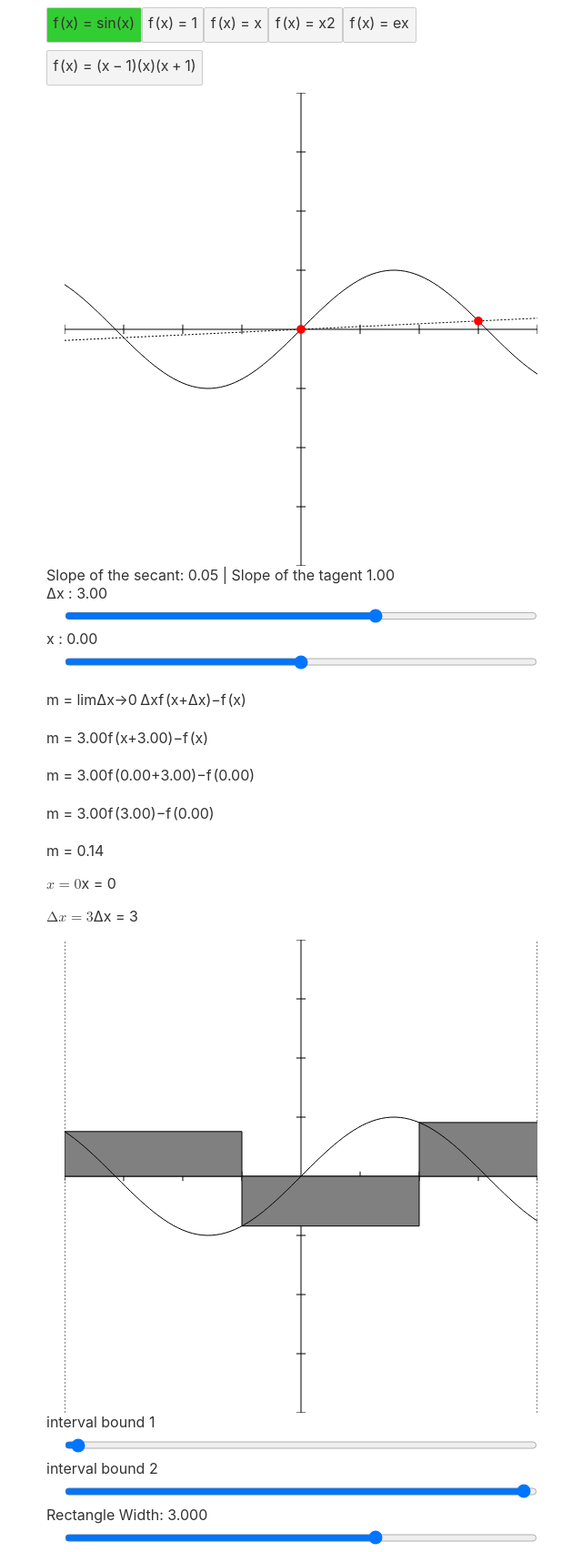
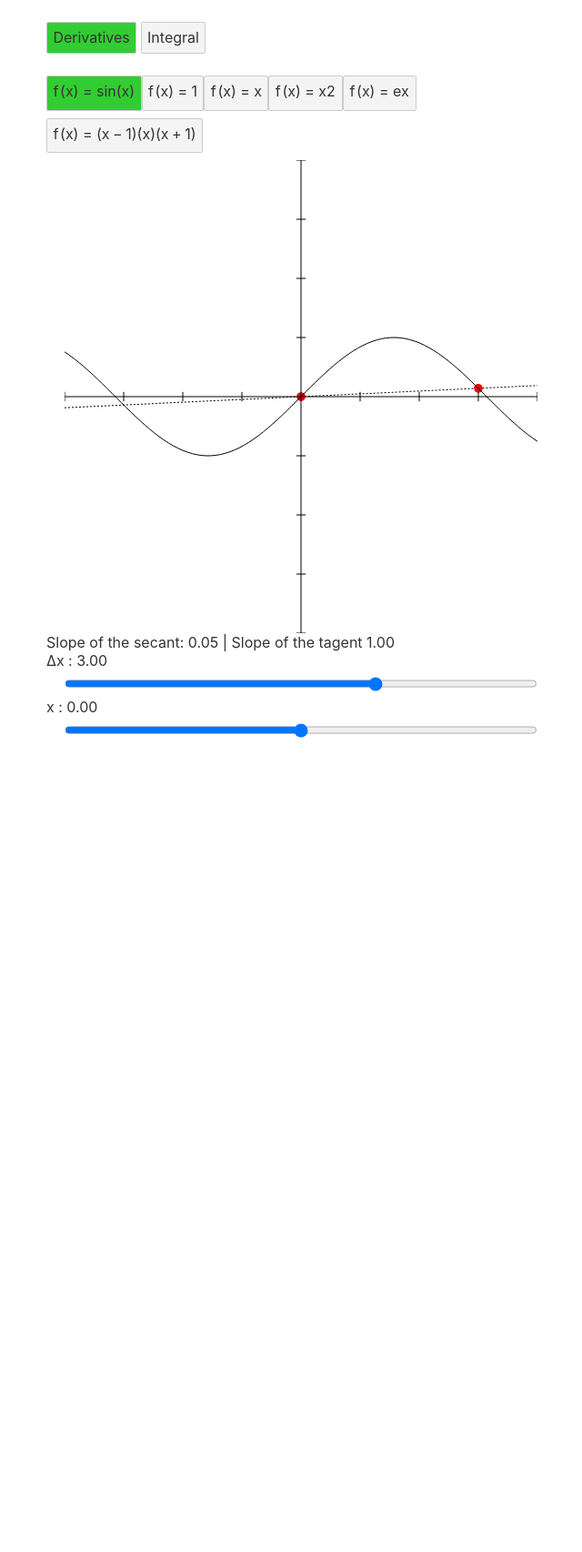
Before and after one commit to nchlsb/early-calc, a Svelte app: page / in a window 1280 px wide. Shown: the whole page at 91% size, without its empty margins (309-949 px from the left). After the commit the page ends 818 px from the top, so only its background shows below. Built offline with nearby package versions, Linux system fonts and the light colour scheme.

Commit message:
Both integrals and derivatives appear on the same graph now, and a single control changes both the closeness to tangent and the rectangle width

```diff
--- a/src/App.svelte
+++ b/src/App.svelte
@@ -1,5 +1,5 @@
 <script lang="ts">
-	import type { Point } from "./helpers";
+	import type { Point, Context } from "./helpers";
 	import { pointSlope, range, slope, twoPoints } from "./helpers";
 	import * as katex from "katex";
 	import { onMount } from 'svelte/internal';
@@ -26,6 +26,11 @@
 	let x: number;
 	$: x = sliderX;
 
+	// let sliderDeltaX = Math.log((xMaxBound - xMinBound) / 2);
+	// let dx: number;
+	// $: dx = Math.exp(sliderDeltaX) - 1;
+
+
 	let sliderDeltaX = Math.log((xMaxBound - xMinBound) / 2);
 	let deltaX: number;
 	$: deltaX = Math.exp(sliderDeltaX) - 1;
@@ -45,12 +50,10 @@
 	let integralUpperBound: number;
 	$: integralUpperBound = Math.max(integralBound1, integralBound2);
 
-	let sliderRectangleWidth = Math.log((xMaxBound - xMinBound) / 2);
-	let dx: number;
-	$: dx = Math.exp(sliderRectangleWidth) - 1;
+
 
 	let f: (x: number) => number
-	$: f = functions[selectedIndex].implementation
+	$: f = functions[selectedFunctionIndex].implementation
 
 	let numberOfPoints: number = 100;
 
@@ -69,6 +72,9 @@
 		x2: xMaxBound, y2: pointSlope(xMaxBound, slope(x, f(x), x + DELTX_X_APPROACHES_0, f(x + DELTX_X_APPROACHES_0)), x, f(x))
 	}
 
+	let context: Context
+	$: context = "Derivative";
+
 	// -10 -> 5
 	// offset => 0, 1, 2, 3, 4, 5, 6, 7, 8, 9, 10, 11, 12, 13, 14, 15
 	// lowerBound + offset
@@ -81,7 +87,7 @@
 	}), {x: xMaxBound, y: f(xMaxBound)}];
 
 	let numberRectangles: number;
-	$: numberRectangles = (integralUpperBound - integralLowerBound) / dx;
+	$: numberRectangles = (integralUpperBound - integralLowerBound) / deltaX;
 
 	let riemannRectangles: Rectangle[]
 	$: riemannRectangles = range(numberRectangles).map(n => {
@@ -91,7 +97,7 @@
 		// SVG can't process negative height
 		return {
 			height: Math.abs(y),
-			width: dx,
+			width: deltaX,
 			lowerLeftCorner: {x: x, y: (y > 0) ? 0 : y}
 		};
 	});
@@ -122,20 +128,20 @@
 	});
 
 	function renderEquation(): void {
-		katex.render(`x = ${x}`, document.getElementById('xEquals'))
-		katex.render(`\\Delta x = ${deltaX}`, document.getElementById('deltaXEquals'))
+		// katex.render(`x = ${x}`, document.getElementById('xEquals'))
+		// katex.render(`\\Delta x = ${deltaX}`, document.getElementById('deltaXEquals'))
 
 
-		katex.render('m = \\lim_{\\Delta x \\rightarrow 0} \\frac{f(x + \\Delta x) - f(x)}{\\Delta x}',
-			document.getElementById('differenceEquation1'), {output: 'html'})
-		katex.render(`m = \\frac{f(x + ${g(deltaX)}) - f(x)}{${g(deltaX)}}`,
-			document.getElementById('differenceEquation2'), {output: 'html'})
-		katex.render(`m = \\frac{f(${g(x)} + ${g(deltaX)}) - f(${g(x)})}{${g(deltaX)}}`,
-			document.getElementById('differenceEquation3'), {output: 'html'})
-		katex.render(`m = \\frac{f(${g(x + deltaX)}) - f(${g(x)})}{${g(deltaX)}}`,
-			document.getElementById('differenceEquation4'), {output: 'html'})
-		katex.render(`m = ${g(f(x + deltaX) - f(x) / deltaX)}`,
-			document.getElementById('differenceEquation5'), {output: 'html'})
+		// katex.render('m = \\lim_{\\Delta x \\rightarrow 0} \\frac{f(x + \\Delta x) - f(x)}{\\Delta x}',
+		// 	document.getElementById('differenceEquation1'), {output: 'html'})
+		// katex.render(`m = \\frac{f(x + ${g(deltaX)}) - f(x)}{${g(deltaX)}}`,
+		// 	document.getElementById('differenceEquation2'), {output: 'html'})
+		// katex.render(`m = \\frac{f(${g(x)} + ${g(deltaX)}) - f(${g(x)})}{${g(deltaX)}}`,
+		// 	document.getElementById('differenceEquation3'), {output: 'html'})
+		// katex.render(`m = \\frac{f(${g(x + deltaX)}) - f(${g(x)})}{${g(deltaX)}}`,
+		// 	document.getElementById('differenceEquation4'), {output: 'html'})
+		// katex.render(`m = ${g(f(x + deltaX) - f(x) / deltaX)}`,
+		// 	document.getElementById('differenceEquation5'), {output: 'html'})
 	}
 
 	function g(n: number): string {
@@ -143,18 +149,60 @@
 	}
 
 
-let selectedIndex = 0;
+let selectedFunctionIndex = 0;
 
 </script>
 <div class="outer">
 <div class="container">
-	{#each functions as f, index}
-		<button class={index === selectedIndex ? 'highlighted' : ''} on:click={_ => selectedIndex = index}><span id={f.id}>{f.representation}</span></button>
+
+	<p>
+		<button class={context === 'Derivative' ? 'highlighted' : ''}  on:click={_ => context = 'Derivative'}>Derivatives</button>
+		<button class={context === 'Integral' ? 'highlighted' : ''}  on:click={_ => context = 'Integral'}>Integral</button>
+	</p>
+
+	{#each functions as f, functionIndex}
+		<button class={functionIndex === selectedFunctionIndex ? 'highlighted' : ''} on:click={_ => selectedFunctionIndex = functionIndex}><span id={f.id}>{f.representation}</span></button>
 	{/each}
+
 
 	<!-- derivatives -->
 	<svg class="cartesian" viewBox="{xMinBound} {yMinBound} {(xMaxBound - xMinBound)} {(yMaxBound - yMinBound)}">
 		<g>
+
+
+
+
+			{#if context === 'Derivative'}
+
+			<line stroke="black" stroke-dasharray="2,2" fill="none"
+				x1={displayedSecantLine.x1} y1={displayedSecantLine.y1}
+				x2={displayedSecantLine.x2} y2={displayedSecantLine.y2}
+			/>
+			<!-- <line stroke="grey" stroke-dasharray="2,2" fill="none"
+				x1={tangentLine.x1} y1={tangentLine.y1}
+				x2={tangentLine.x2} y2={tangentLine.y2}
+			/> -->
+
+			<circle cx={x} cy={f(x)} r=".075" fill="red"></circle>
+			<circle cx={x + deltaX} cy={f(x + deltaX)} r=".075" fill="red"></circle>
+
+			<!-- <text x={x} y={-f(x)} font-size=".4">Delt X</text> -->
+			{:else}
+			<!-- bounds of intergral -->
+			<line stroke="black" stroke-dasharray="2,2" fill="none" x1={integralLowerBound} y1={yMinBound} x2={integralLowerBound} y2={yMaxBound} />
+			<line stroke="black" stroke-dasharray="2,2" fill="none" x1={integralUpperBound} y1={yMinBound} x2={integralUpperBound} y2={yMaxBound} />
+			{#each riemannRectangles as rectangle}
+			<rect
+				class="riemann-rectangle"
+				x={rectangle.lowerLeftCorner.x}
+				y={rectangle.lowerLeftCorner.y}
+				width={rectangle.width}
+				height={rectangle.height}
+			/>
+			{/each}
+
+
+			{/if}
 			<!-- x and y axis -->
 			<line stroke="black" fill="none" x1={xMinBound} y1="0" x2={xMaxBound} y2="0" />
 			<line stroke="black" fill="none" x1="1"  y1={GRAPH_AXIS_MARK_LENGTH} x2="1"  y2={-GRAPH_AXIS_MARK_LENGTH} />
@@ -174,23 +222,8 @@ let selectedIndex = 0;
 			<line stroke="black" fill="none" x1={-GRAPH_AXIS_MARK_LENGTH} y1="-2" x2={GRAPH_AXIS_MARK_LENGTH} y2="-2" />
 			<line stroke="black" fill="none" x1={-GRAPH_AXIS_MARK_LENGTH} y1="-3" x2={GRAPH_AXIS_MARK_LENGTH} y2="-3" />
 			<line stroke="black" fill="none" x1={-GRAPH_AXIS_MARK_LENGTH} y1="-4" x2={GRAPH_AXIS_MARK_LENGTH} y2="-4" />
-
 			<!-- graph of function -->
 			<polyline stroke="black" fill="none" points={points.map(point => `${point.x},${point.y}`).join(' ')} />
-
-			<line stroke="black" stroke-dasharray="2,2" fill="none"
-				x1={displayedSecantLine.x1} y1={displayedSecantLine.y1}
-				x2={displayedSecantLine.x2} y2={displayedSecantLine.y2}
-			/>
-			<!-- <line stroke="grey" stroke-dasharray="2,2" fill="none"
-				x1={tangentLine.x1} y1={tangentLine.y1}
-				x2={tangentLine.x2} y2={tangentLine.y2}
-			/> -->
-
-			<circle cx={x} cy={f(x)} r=".075" fill="red"></circle>
-			<circle cx={x + deltaX} cy={f(x + deltaX)} r=".075" fill="red"></circle>
-
-			<!-- <text x={x} y={-f(x)} font-size=".4">Delt X</text> -->
 		</g>
 	</svg>
 
@@ -206,8 +239,13 @@ let selectedIndex = 0;
 	<span style="display: inline-block;">
 		<label id="labelDeltaXValue" for="deltaX">{deltaX.toFixed(2)}</label>
 	</span>
+	<input id="deltaX" type="range" min="0.01" step="0.01" max={Math.log(xMaxBound - xMinBound).toFixed(2)}  bind:value={sliderDeltaX} on:input={renderEquation}>
 
-	<input id="deltaX" type="range" min="0.01" step="0.01" max={Math.log(xMaxBound - xMinBound).toFixed(2)}  bind:value={sliderDeltaX} on:input={renderEquation}>
+	{#if context === 'Derivative'}
+
+
+
+
 	<span style="display: inline-block;">
 		<label id="labelX" for="x">x:</label>
 	</span>
@@ -216,68 +254,21 @@ let selectedIndex = 0;
 	</span>
 	<input id="x" type="range" step="0.01" min={xMinBound} max={xMaxBound} bind:value={sliderX} on:input={renderEquation}>
 
+	{:else}
 
-	<p id="differenceEquation1"></p>
+	<label for="range1">interval bound 1</label>
+	<input class="bound-range1" type="range" min={xMinBound} max={xMaxBound} step=".01" bind:value={integralBound1}>
+	<label for="bound-range2">interval bound 2</label>
+	<input class="bound-range2" type="range" min={xMinBound} max={xMaxBound} step=".01" bind:value={integralBound2}>
+	{/if}
+	<!-- <p id="differenceEquation1"></p>
 	<p id="differenceEquation2"></p>
 	<p id="differenceEquation3"></p>
 	<p id="differenceEquation4"></p>
 	<p id="differenceEquation5"></p>
 	<p id="xEquals"></p>
-	<p id="deltaXEquals"></p>
+	<p id="deltaXEquals"></p> -->
 
-
-
-	<!-- integrals -->
-
-	<svg class="cartesian" viewBox="{xMinBound} {yMinBound} {(xMaxBound - xMinBound)} {(yMaxBound - yMinBound)}">
-		<g>
-			<!-- x and y axis -->
-			<line stroke="black" fill="none" x1={xMinBound} y1="0" x2={xMaxBound} y2="0" />
-			<line stroke="black" fill="none" x1="1"  y1={GRAPH_AXIS_MARK_LENGTH} x2="1"  y2={-GRAPH_AXIS_MARK_LENGTH} />
-			<line stroke="black" fill="none" x1="2"  y1={GRAPH_AXIS_MARK_LENGTH} x2="2"  y2={-GRAPH_AXIS_MARK_LENGTH} />
-			<line stroke="black" fill="none" x1="3"  y1={GRAPH_AXIS_MARK_LENGTH} x2="3"  y2={-GRAPH_AXIS_MARK_LENGTH} />
-			<line stroke="black" fill="none" x1="4"  y1={GRAPH_AXIS_MARK_LENGTH} x2="4"  y2={-GRAPH_AXIS_MARK_LENGTH} />
-			<line stroke="black" fill="none" x1="-1" y1={GRAPH_AXIS_MARK_LENGTH} x2="-1" y2={-GRAPH_AXIS_MARK_LENGTH} />
-			<line stroke="black" fill="none" x1="-2" y1={GRAPH_AXIS_MARK_LENGTH} x2="-2" y2={-GRAPH_AXIS_MARK_LENGTH} />
-			<line stroke="black" fill="none" x1="-3" y1={GRAPH_AXIS_MARK_LENGTH} x2="-3" y2={-GRAPH_AXIS_MARK_LENGTH} />
-			<line stroke="black" fill="none" x1="-4" y1={GRAPH_AXIS_MARK_LENGTH} x2="-4" y2={-GRAPH_AXIS_MARK_LENGTH} />
-			<line stroke="black" fill="none" x1="0" y1={yMinBound} x2="0" y2={yMaxBound} />
-			<line stroke="black" fill="none" x1={-GRAPH_AXIS_MARK_LENGTH} y1="1"  x2={GRAPH_AXIS_MARK_LENGTH} y2="1" />
-			<line stroke="black" fill="none" x1={-GRAPH_AXIS_MARK_LENGTH} y1="2"  x2={GRAPH_AXIS_MARK_LENGTH} y2="2" />
-			<line stroke="black" fill="none" x1={-GRAPH_AXIS_MARK_LENGTH} y1="3"  x2={GRAPH_AXIS_MARK_LENGTH} y2="3" />
-			<line stroke="black" fill="none" x1={-GRAPH_AXIS_MARK_LENGTH} y1="4"  x2={GRAPH_AXIS_MARK_LENGTH} y2="4" />
-			<line stroke="black" fill="none" x1={-GRAPH_AXIS_MARK_LENGTH} y1="-1" x2={GRAPH_AXIS_MARK_LENGTH} y2="-1" />
-			<line stroke="black" fill="none" x1={-GRAPH_AXIS_MARK_LENGTH} y1="-2" x2={GRAPH_AXIS_MARK_LENGTH} y2="-2" />
-			<line stroke="black" fill="none" x1={-GRAPH_AXIS_MARK_LENGTH} y1="-3" x2={GRAPH_AXIS_MARK_LENGTH} y2="-3" />
-			<line stroke="black" fill="none" x1={-GRAPH_AXIS_MARK_LENGTH} y1="-4" x2={GRAPH_AXIS_MARK_LENGTH} y2="-4" />
-
-			<!-- bounds of intergral -->
-			<line stroke="black" stroke-dasharray="2,2" fill="none" x1={integralLowerBound} y1={yMinBound} x2={integralLowerBound} y2={yMaxBound} />
-			<line stroke="black" stroke-dasharray="2,2" fill="none" x1={integralUpperBound} y1={yMinBound} x2={integralUpperBound} y2={yMaxBound} />
-
-			<!-- rectangles -->
-			{#each riemannRectangles as rectangle}
-					<rect
-						class="riemann-rectangle"
-						x={rectangle.lowerLeftCorner.x}
-						y={rectangle.lowerLeftCorner.y}
-						width={rectangle.width}
-						height={rectangle.height}
-					/>
-			{/each}
-
-			<!-- graph of function -->
-			<polyline stroke="black" fill="none" points={points.map(point => `${point.x},${point.y}`).join(' ')} />
-		</g>
-	</svg>
-
-	<label for="range1">interval bound 1</label>
-	<input class="bound-range1" type="range" min={xMinBound} max={xMaxBound} step=".01" bind:value={integralBound1}>
-	<label for="bound-range2">interval bound 2</label>
-	<input class="bound-range2" type="range" min={xMinBound} max={xMaxBound} step=".01" bind:value={integralBound2}>
-
-	<label for="rectangle-width">Rectangle Width: {(dx).toFixed(3)}</label>
-	<input id="rectangle-width" type="range" min="0.01" step="0.01" max={Math.log(xMaxBound - xMinBound).toFixed(2)} bind:value={sliderRectangleWidth}>
 </div>
 </div>
 <link rel="stylesheet" href="https://cdn.jsdelivr.net/npm/katex@0.12.0/dist/katex.min.css" integrity="sha384-AfEj0r4/OFrOo5t7NnNe46zW/tFgW6x/bCJG8FqQCEo3+Aro6EYUG4+cU+KJWu/X" crossorigin="anonymous">
--- a/src/helpers.ts
+++ b/src/helpers.ts
@@ -2,6 +2,8 @@ export type Point = {
     x: number
     y: number
 }
+
+export type Context = "Derivative" | "Integral"
 
 export function sumBy<T>(array: T[], getNumber: (a: T) => number): number {
     let sum = 0;
```
Also changed, not shown: 3 other files (tests, documents, lock files or other folders).
